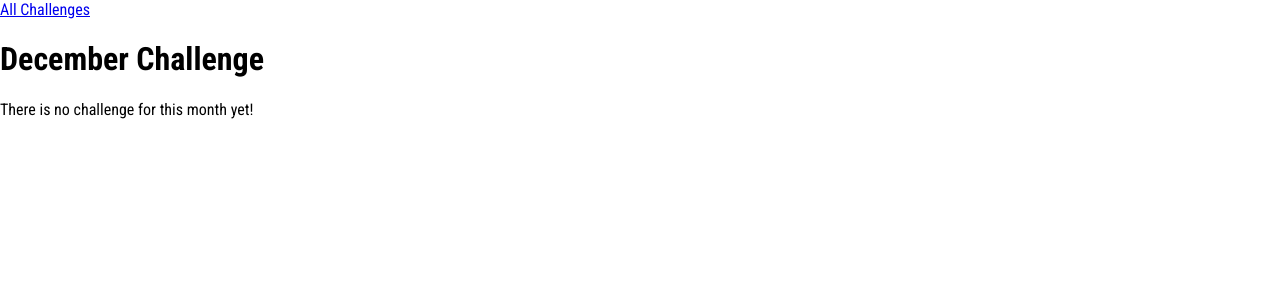
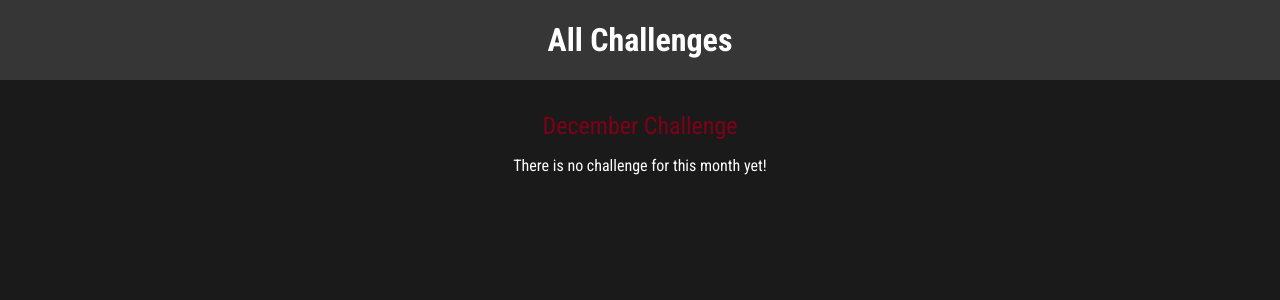
Before and after one commit to Pizanias-S/Project-Python-Web-Basic, a Django app: page /challenges/december in a window 1280 px wide. Shown: the top 300 px of the page. Run offline with Django 4.2, Linux system fonts and the light colour scheme.

Commit message:
main commit

```diff
--- /dev/null
+++ b/challenges/static/challenges/challenge.css
@@ -0,0 +1,25 @@
+h1,
+h2{
+    color: white;
+    font-weight: bold;
+    text-align: center;
+}
+
+
+
+h1 {
+    font-size: 1.5rem;
+    margin: 2rem 0 1rem 0;
+    font-weight: normal;
+    color: #7e0118;
+}
+
+h2 {
+    font-weight: bold;
+    font-size: 3rem;
+}
+
+.fallback {
+    text-align: center;
+    color: white;
+}
--- /dev/null
+++ b/challenges/static/challenges/includes/header.css
@@ -0,0 +1,24 @@
+header{
+    width: 100%;
+    height: 5rem;
+    background-color: #363636;
+}
+
+header nav{
+    width: 100%;
+    height: 100%;
+    display: flex;
+    justify-content: center;
+    align-items: center;
+}
+
+header nav a{
+    color: white;
+    font-size: 2rem;
+    font-weight: bold;
+    text-decoration: none;
+}
+header nav a:hover,
+header nav a:active{
+    color: #7e0118;
+}
--- a/challenges/templates/challenges/challenge.html
+++ b/challenges/templates/challenges/challenge.html
@@ -1,14 +1,22 @@
 {% extends "base.html" %}
+{% load static %}
+
+
+{% block css_files %}
+    <link rel="stylesheet" href="{% static "challenges/challenge.css" %}">
+    <link rel="stylesheet" href="{% static "challenges/includes/header.css" %}">
+{% endblock %}
 
 {% block page_title %}
 {{ month_name|title }} Challenge
 {% endblock %}
+
 {% block content %}
     {% include "challenges/includes/header.html" %}
     <h1>{{ month_name|title }} Challenge</h1>
     {% if text is not None %}
         <h2>{{ text }}</h2>
     {% else %}
-        <p>There is no challenge for this month yet!</p>
+        <p class="fallback">There is no challenge for this month yet!</p>
     {% endif %}
 {% endblock %}
--- a/challenges/templates/challenges/index.html
+++ b/challenges/templates/challenges/index.html
@@ -3,6 +3,7 @@
 
 {% block css_files %}
     <link rel="stylesheet" href="{% static "challenges/challenges.css" %}">
+    <link rel="stylesheet" href="{% static "challenges/includes/header.css" %}">
 {% endblock %}
 
 {% block page_title %}
--- a/static/styles.css
+++ b/static/styles.css
@@ -6,4 +6,5 @@ html{
 
 body{
     margin: 0;
+    background-color: #1a1a1a;
 }
```
Also changed, not shown: challenges/static/challenges/challenges.css (+33 -0 lines).
